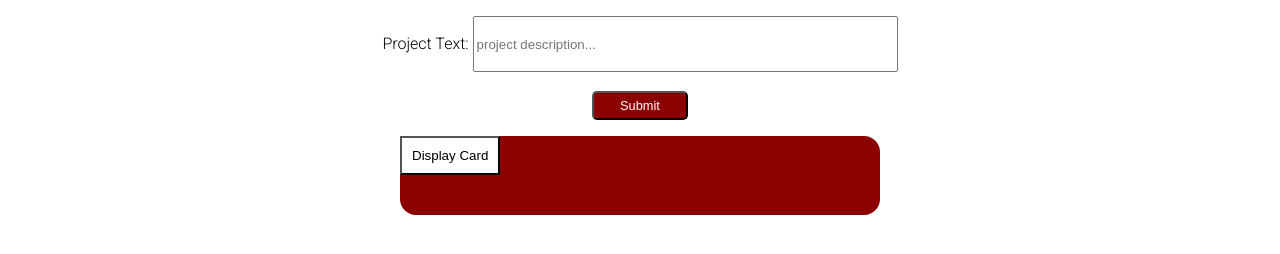
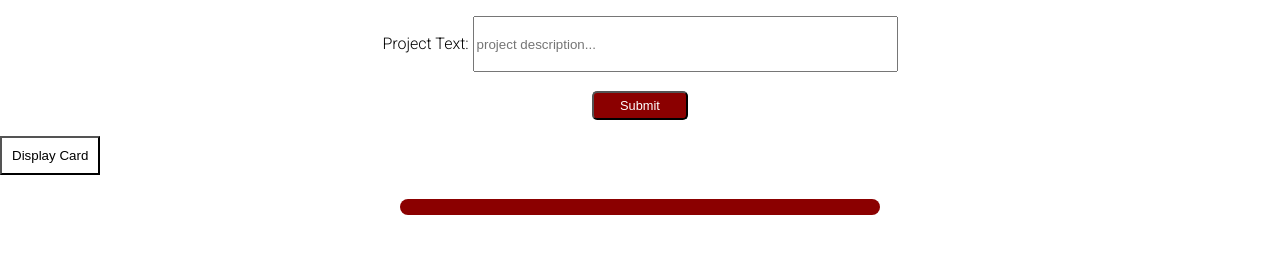
Before and after one commit to ianmbrain/flash-cards-webpage, a plain HTML site: page index.html in a window 1280 px wide. Shown: the part 154-408 px from the top of the page. Drawn offline with Linux system fonts and the light colour scheme.

Commit message:
Update index.html

```diff
--- a/index.html
+++ b/index.html
@@ -40,7 +40,7 @@
                 </ul>
             </nav>
         </div>
-    </div>
+    </section>
 
     <!-- form to input and sumbit cards -->
     <form id="projectForm">
@@ -70,9 +70,13 @@
 
     <!-- quiz -->
     <section class="display-cards" >
-        <div class="displayed-card">
+        <div id="card-button-container">
             <button id="display-card-button"> Display Card </button>
+        </div>
+        <div class="displayed-card" href=#>
             <div id="displaying-card">
+            <!-- had class="hide" -->
+
                 <p id="card-name"></p>
                 <p id="card-text"></p>
             </div>
```
